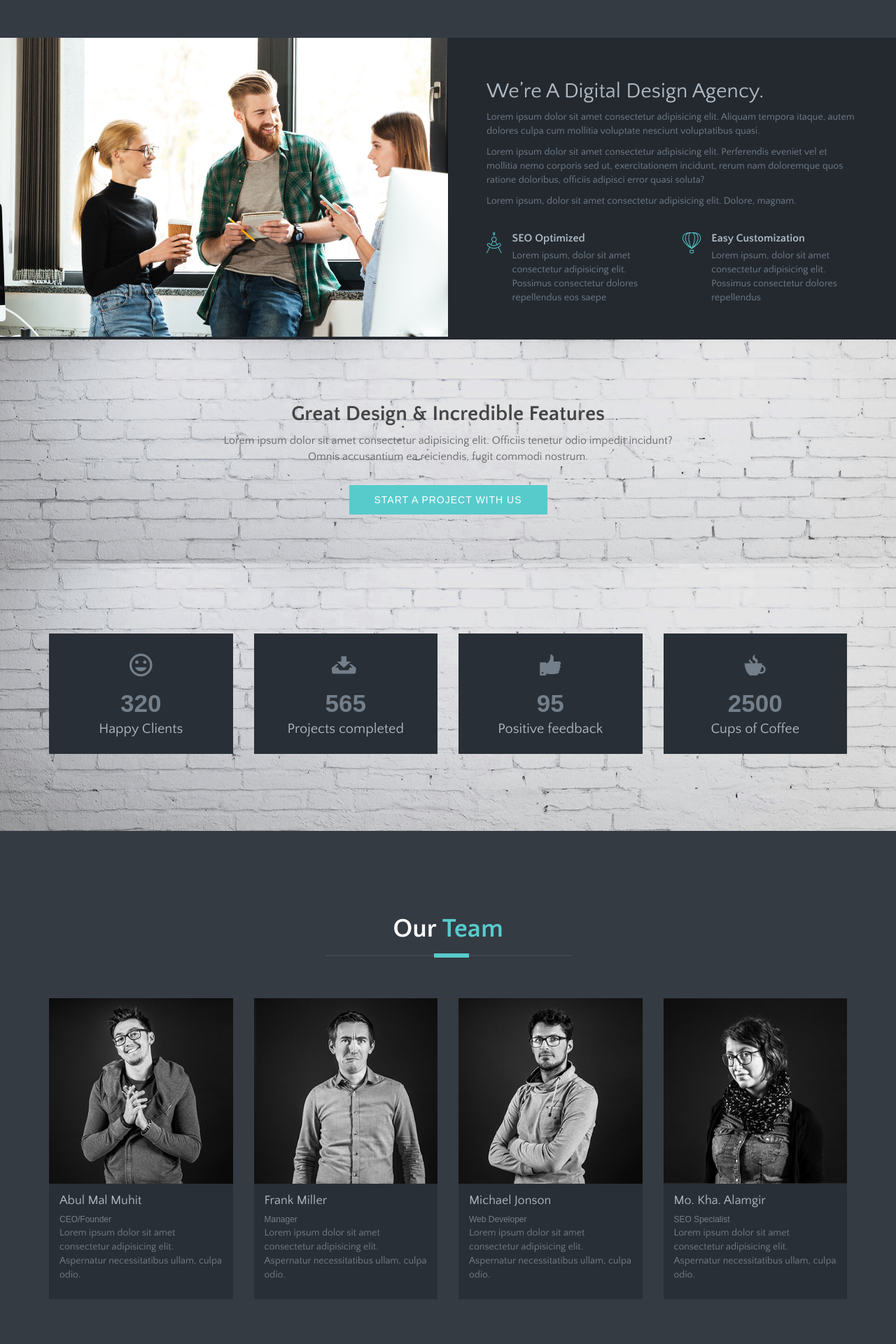
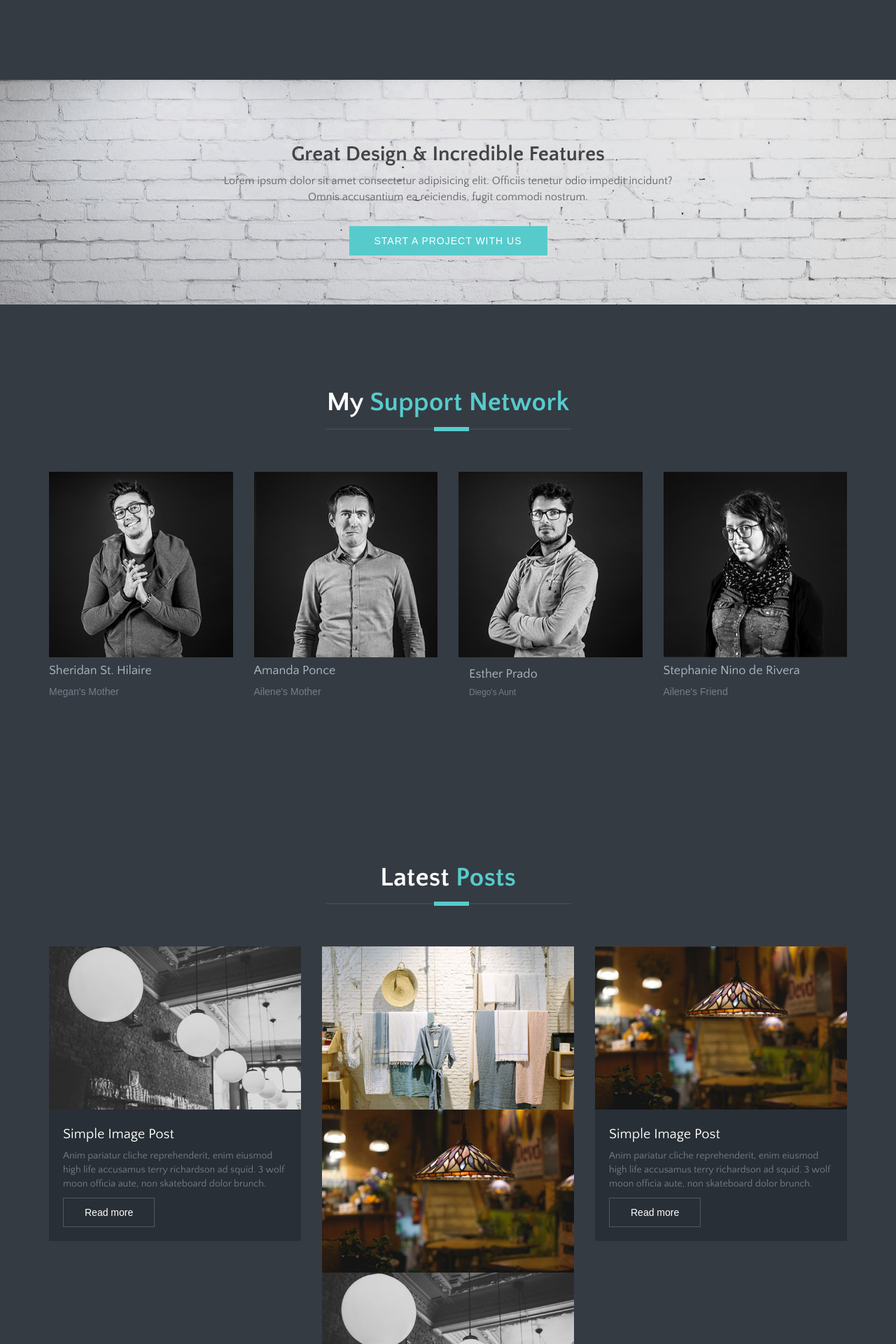
Before and after one commit to ailenetorres/FamHealthApp, a Flask app: page / in a window 1280 px wide. Shown: the part 2600-4520 px from the top of the page at 70% size. Run offline with Flask 2, Linux system fonts and the light colour scheme; some libraries are stand-ins or nearby versions; some web fonts are replaced.

Commit message:
Update index.html

```diff
--- a/templates/index.html
+++ b/templates/index.html
@@ -5,9 +5,9 @@
 <!--[if gt IE 8]><!--> <html class="no-js"> <!--<![endif]-->
     <head>
 		<meta http-equiv="Content-Type" content="text/html; charset=UTF-8">
-        <meta name="description" content="Meghna One page parallax responsive HTML Template ">
+        <meta name="description" content="FamHealth Keep Track of Your Medications in One Place">
 
-        <meta name="author" content="Muhammad Morshed">
+        <meta name="author" content="Muhammad Morshed and Ailene Torres">
 
         <title>FamHealth | Keep Track of Your Medications in One Place!</title>
 
@@ -223,7 +223,7 @@ Welcome Slider
 							<!-- Express About Yourself -->
 							<div class="content text-center">
 								<h3 class="ddd">We're Students</h3>
-								<p>Lorem ipsum dolor sit amet, consectetur adipisicing elit. Velit, nihil, libero, perspiciatis eos provident laborum eum dignissimos</p>
+								<p>Ailene, Diego and Megan are first year students at Columbia University.</p>
 							</div>
 						</div>
 					</div>
@@ -238,7 +238,7 @@ Welcome Slider
 							<!-- Express About Yourself -->
 							<div class="content text-center">
 								<h3>We're Family</h3>
-								<p>Lorem ipsum dolor sit amet, consectetur adipisicing elit. Velit, nihil, libero, perspiciatis eos provident laborum eum dignissimos</p>
+								<p>Personal experience with family members and medications led to the creation of this app. Medication compliance should not have to be a burden and this application allows you to keep track of your meds while allowing your loved ones to check up on you as well.</p>
 							</div>
 						</div>
 					</div>
@@ -253,7 +253,7 @@ Welcome Slider
 							<!-- Express About Yourself -->
 							<div class="content text-center">
 								<h3>We're Geniuses (sort of)</h3>
-								<p>Lorem ipsum dolor sit amet, consectetur adipisicing elit. Velit, nihil, libero, perspiciatis eos provident laborum eum dignissimos</p>
+								<p>Being first years, we don't have a lot of experience with coding, but we tried our best.</p>
 							</div>
 						</div>
 					</div>
@@ -262,48 +262,6 @@ Welcome Slider
 				</div> 		<!-- End row -->
 			</div>   	<!-- End container -->
 		</section>   <!-- End section -->
-
-<section class="section about-2 padding-0 bg-dark" id="about">
-	<div class="container-fluid">
-		<div class="row">
-			<div class="col-md-6 padding-0 ">
-				<img class="img-responsive" src="images/about/about-business-man.jpg" alt="">
-			</div>
-			<div class="col-md-6">
-				<div class="content-block">
-					<h2>We’re A Digital Design Agency.</h2>
-					<p>Lorem ipsum dolor sit amet consectetur adipisicing elit. Aliquam tempora itaque, autem dolores culpa cum mollitia voluptate nesciunt voluptatibus quasi.</p>
-					<p>Lorem ipsum dolor sit amet consectetur adipisicing elit. Perferendis eveniet vel et mollitia nemo corporis sed ut, exercitationem incidunt, rerum nam doloremque quos ratione doloribus, officiis adipisci error quasi soluta?</p>
-					<p>Lorem ipsum, dolor sit amet consectetur adipisicing elit. Dolore, magnam.</p>
-					<div class="row">
-						<div class="col-md-6">
-							<div class="media">
-								<div class="pull-left">
-									<i class="tf-circle-compass"></i>
-								</div>
-								<div class="media-body">
-									<h4 class="media-heading">SEO Optimized</h4>
-									<p>Lorem ipsum, dolor sit amet consectetur adipisicing elit. Possimus consectetur dolores repellendus eos saepe</p>
-								</div>
-							</div>
-						</div>
-						<div class="col-md-6">
-							<div class="media">
-								<div class="pull-left">
-									<i class="tf-hotairballoon"></i>
-								</div>
-								<div class="media-body">
-									<h4 class="media-heading">Easy Customization</h4>
-									<p>Lorem ipsum, dolor sit amet consectetur adipisicing elit. Possimus consectetur dolores repellendus </p>
-								</div>
-							</div>
-						</div>
-					</div>
-				</div>
-			</div>
-		</div>
-	</div>
-</section>
 
 <!--
 Start Call To Action
@@ -320,16 +278,15 @@ Start Call To Action
 	</div>   	<!-- End container -->
 </section>   <!-- End section -->
 
-
 <!--
 Start Counter Section
 ==================================== -->
 
-<section id="counter" class="parallax-section bg-1 section overly">
+<!-- <section id="counter" class="parallax-section bg-1 section overly">
 	<div class="container">
 		<div class="row">
 
-			<!-- first count item -->
+			<!- - first count item - ->
 			<div class="col-md-3 col-sm-6 col-xs-12 text-center wow fadeInDown" data-wow-duration="500ms">
 				<div class="counters-item">
 					<i class="tf-ion-android-happy"></i>
@@ -337,9 +294,9 @@ Start Counter Section
 					<h3>Happy Clients</h3>
 				</div>
 			</div>
-			<!-- end first count item -->
+			<!- - end first count item - ->
 
-			<!-- second count item -->
+			<!- - second count item - ->
 			<div class="col-md-3 col-sm-6 col-xs-12 text-center wow fadeInDown" data-wow-duration="500ms" data-wow-delay="200ms">
 				<div class="counters-item">
 					<i class="tf-ion-archive"></i>
@@ -347,9 +304,9 @@ Start Counter Section
 					<h3>Projects completed</h3>
 				</div>
 			</div>
-			<!-- end second count item -->
+			<!- - end second count item - ->
 
-			<!-- third count item -->
+			<!- - third count item - ->
 			<div class="col-md-3 col-sm-6 col-xs-12 text-center wow fadeInDown" data-wow-duration="500ms" data-wow-delay="400ms">
 				<div class="counters-item">
 					<i class="tf-ion-thumbsup"></i>
@@ -358,9 +315,9 @@ Start Counter Section
 
 				</div>
 			</div>
-			<!-- end third count item -->
+			<!- - end third count item - ->
 
-			<!-- fourth count item -->
+			<!- - fourth count item - ->
 			<div class="col-md-3 col-sm-6 col-xs-12 text-center wow fadeInDown" data-wow-duration="500ms" data-wow-delay="600ms">
 				<div class="counters-item kill-margin-bottom">
 					<i class="tf-ion-coffee"></i>
@@ -368,36 +325,37 @@ Start Counter Section
 					<h3>Cups of Coffee</h3>
 				</div>
 			</div>
-			<!-- end fourth count item -->
+			<!- - end fourth count item - ->
 
-		</div> 		<!-- end row -->
-	</div>   	<!-- end container -->
-</section>   <!-- end section -->
+		</div> 		<!- - end row - ->
+	</div>   	<!- - end container - ->
+</section>   <!- - end section - -> \
+-->
 
 <!--
-Start Our Team
+Start Support Network
 =========================================== -->
 
-<section id="our-team" class="section">
+<section id="support-network" class="section">
 	<div class="container">
 		<div class="row">
 
 			<!-- section title -->
 			<div class="title text-center wow fadeInUp" data-wow-duration="500ms">
-				<h2>Our <span class="color">Team</span></h2>
+				<h2>My <span class="color">Support Network</span></h2>
 				<div class="border"></div>
 			</div>
 			<!-- /section title -->
 
-			<!-- team member -->
+			<!-- loved one -->
 			<div class="col-md-3 col-sm-6 col-xs-12  wow fadeInDown" data-wow-duration="500ms">
-               <div class="team-member">
-					<div class="member-photo">
+               <div class="loved-one">
+					<div class="loved-one-photo">
 						<!-- member photo -->
 						<img class="img-responsive" src="images/team/team-1.jpg" alt="Meghna">
 						<!-- /member photo -->
-
-						<!-- member social profile -->
+						<!--
+						<!- - member social profile - ->
 						<div class="mask">
 							<ul class="list-inline">
 								<li><a href="#"><i class="tf-ion-social-facebook"></i></a></li>
@@ -406,31 +364,33 @@ Start Our Team
 								<li><a href="#"><i class="tf-ion-social-dribbble-outline"></i></a></li>
 							</ul>
 						</div>
-						<!-- /member social profile -->
+						<!- - /member social profile - ->
+					-->
 					</div>
 
 					<!-- member name & designation -->
-					<div class="member-meta">
-						<h4>Abul Mal Muhit</h4>
-						<span>CEO/Founder</span>
-						<p>Lorem ipsum dolor sit amet consectetur adipisicing elit. Aspernatur necessitatibus ullam, culpa odio.</p>
+					<div class="loved-one-meta">
+						<h4>Sheridan St. Hilaire</h4>
+						<span>Megan's Mother</span>
+						<!-- <p>Lorem ipsum dolor sit amet consectetur adipisicing elit. Aspernatur necessitatibus ullam, culpa odio.</p>
+						-->
 					</div>
-					<!-- /member name & designation -->
-					<!-- /about member -->
+					<!-- /loved one name & designation -->
+					<!-- /about loved one -->
 
                </div>
             </div>
-			<!-- end team member -->
+			<!-- end loved one -->
 
-			<!-- team member -->
+			<!-- loved one -->
 			<div class="col-md-3 col-sm-6 col-xs-12 wow fadeInDown" data-wow-duration="500ms" data-wow-delay="200ms">
-               <div class="team-member">
-					<div class="member-photo">
+               <div class="loved-one-member">
+					<div class="loved-one-photo">
 						<!-- member photo -->
 						<img class="img-responsive" src="images/team/team-2.jpg" alt="Meghna">
 						<!-- /member photo -->
-
-						<!-- member social profile -->
+						<!--
+						<!- - member social profile - ->
 						<div class="mask">
 							<ul class="list-inline">
 								<li><a href="#"><i class="tf-ion-social-facebook"></i></a></li>
@@ -439,30 +399,33 @@ Start Our Team
 								<li><a href="#"><i class="tf-ion-social-dribbble-outline"></i></a></li>
 							</ul>
 						</div>
-						<!-- /member social profile -->
+						<!- - /member social profile - ->
+					-->
 					</div>
 
 					<!-- member name & designation -->
-					<div class="member-meta">
-						<h4>Frank Miller</h4>
-						<span>Manager</span>
+					<div class="loved-one-meta">
+						<h4>Amanda Ponce</h4>
+						<span>Ailene's Mother</span>
+						<!--
 						<p>Lorem ipsum dolor sit amet consectetur adipisicing elit. Aspernatur necessitatibus ullam, culpa odio.</p>
+					-->
 					</div>
-					<!-- /member name & designation -->
-					<!-- /about member -->
+					<!-- /loved one name & designation -->
+					<!-- /about loved one -->
 				</div>
             </div>
-			<!-- end team member -->
+			<!-- end loved one -->
 
-			<!-- team member -->
+			<!-- loved one -->
 			<div class="col-md-3 col-sm-6 col-xs-12 wow fadeInDown" data-wow-duration="500ms" data-wow-delay="400ms">
-               <div class="team-member">
-					<div class="member-photo">
+               <div class="loved-one-member">
+					<div class="loved-one-photo">
 						<!-- member photo -->
 						<img class="img-responsive" src="images/team/team-3.jpg" alt="Meghna">
 						<!-- /member photo -->
-
-						<!-- member social profile -->
+						<!--
+						<!- - member social profile - ->
 						<div class="mask">
 							<ul class="list-inline">
 								<li><a href="#"><i class="tf-ion-social-facebook"></i></a></li>
@@ -471,30 +434,33 @@ Start Our Team
 								<li><a href="#"><i class="tf-ion-social-dribbble-outline"></i></a></li>
 							</ul>
 						</div>
-						<!-- /member social profile -->
+						<!- - /member social profile - ->
+					-->
 					</div>
 
 					<!-- member name & designation -->
 					<div class="member-meta">
-						<h4>Michael Jonson</h4>
-						<span>Web Developer</span>
+						<h4>Esther Prado</h4>
+						<span>Diego's Aunt</span>
+						<!--
 						<p>Lorem ipsum dolor sit amet consectetur adipisicing elit. Aspernatur necessitatibus ullam, culpa odio.</p>
+					-->
 					</div>
-					<!-- /member name & designation -->
-					<!-- /about member -->
+					<!-- /loved one name & designation -->
+					<!-- /about loved one -->
                </div>
             </div>
-			<!-- end team member -->
+			<!-- end loved one -->
 
-			<!-- team member -->
+			<!-- loved one -->
 			<div class="col-md-3 col-sm-6 col-xs-12 wow fadeInDown" data-wow-duration="500ms" data-wow-delay="600ms">
-               <div class="team-member">
-					<div class="member-photo">
+               <div class="loved-one-member">
+					<div class="loved-one-photo">
 						<!-- member photo -->
 						<img class="img-responsive" src="images/team/team-4.jpg" alt="Meghna">
 						<!-- /member photo -->
-
-						<!-- member social profile -->
+						<!--
+						<!- - member social profile - ->
 						<div class="mask">
 							<ul class="list-inline">
 								<li><a href="#"><i class="tf-ion-social-facebook"></i></a></li>
@@ -503,52 +469,55 @@ Start Our Team
 								<li><a href="#"><i class="tf-ion-social-dribbble-outline"></i></a></li>
 							</ul>
 						</div>
-						<!-- /member social profile -->
+						<!- - /member social profile - ->
+					-->
 					</div>
 
 					<!-- member name & designation -->
-					<div class="member-meta">
-						<h4>Mo. Kha. Alamgir</h4>
-						<span>SEO Specialist</span>
+					<div class="loved-one-meta">
+						<h4>Stephanie Nino de Rivera</h4>
+						<span>Ailene's Friend</span>
+						<!--
 						<p>Lorem ipsum dolor sit amet consectetur adipisicing elit. Aspernatur necessitatibus ullam, culpa odio.</p>
+					-->
 					</div>
-					<!-- /member name & designation -->
-					<!-- /about member -->
+					<!-- /loved name & designation -->
+					<!-- /about loved one -->
                </div>
             </div>
-			<!-- end team member -->
+			<!-- end loved one -->
 
 		</div>  	<!-- End row -->
 	</div>   	<!-- End container -->
 </section>   <!-- End section -->
 
-
-<!-- Start Pricing section
-		=========================================== -->
+<!--
+<!- - Start Pricing section
+		=========================================== - ->
 
 		<section id="pricing" class="pricing section">
 			<div class="container">
 				<div class="row">
 
-					<!-- section title -->
+					<!- - section title - ->
 				    <div class="title text-center wow fadeInDown" data-wow-duration="500ms">
 			        	<h2>Our Greatest<span class="color"> Plans</span></h2>
 				        <div class="border"></div>
 				    </div>
-				    <!-- /section title -->
+				    <!- - /section title - ->
 
-					<!-- single pricing table -->
+					<!- - single pricing table - ->
 					<div class="col-md-3 col-sm-6 col-xs-12 text-center wow fadeInUp" data-wow-duration="200ms">
 						<div class="price-item">
 
-							<!-- plan name & value -->
+							<!- - plan name & value - ->
 							<div class="price-title">
 								<h3>Free</h3>
 								<p><strong class="value">$99</strong>/ month</p>
 							</div>
-							<!-- /plan name & value -->
+							<!- - /plan name & value - ->
 
-							<!-- plan description -->
+							<!- - plan description - ->
 							<ul>
 								<li>1GB Disk Space</li>
 								<li>10 Email Account</li>
@@ -557,28 +526,28 @@ Start Our Team
 								<li>10 GB Bandwidth</li>
 								<li>24/7 Tech Support</li>
 							</ul>
-							<!-- /plan description -->
+							<!- - /plan description - ->
 
-							<!-- signup button -->
+							<!- - signup button - ->
 							<a class="btn btn-transparent" href="#">Signup</a>
-							<!-- /signup button -->
+							<!- - /signup button - ->
 
 						</div>
 					</div>
-					<!-- end single pricing table -->
+					<!- - end single pricing table - ->
 
-					<!-- single pricing table -->
+					<!- - single pricing table - ->
 					<div class="col-md-3 col-sm-6 col-xs-12 text-center wow fadeInUp" data-wow-duration="500ms" data-wow-delay="400ms">
 						<div class="price-item">
 
-							<!-- plan name & value -->
+							<!- - plan name & value - ->
 							<div class="price-title">
 								<h3>Silver</h3>
 								<p><strong class="value">$149</strong/>/ month</p>
 							</div>
-							<!-- /plan name & value -->
+							<!- - /plan name & value - ->
 
-							<!-- plan description -->
+							<!- - plan description - ->
 							<ul>
 								<li>1GB Disk Space</li>
 								<li>10 Email Account</li>
@@ -587,28 +556,28 @@ Start Our Team
 								<li>10 GB Bandwidth</li>
 								<li>24/7 Tech Support</li>
 							</ul>
-							<!-- /plan description -->
+							<!- - /plan description - ->
 
-							<!-- signup button -->
+							<!- - signup button - ->
 							<a class="btn btn-transparent" href="#">Signup</a>
-							<!-- /signup button -->
+							<!- - /signup button - ->
 
 						</div>
 					</div>
-					<!-- end single pricing table -->
+					<!- - end single pricing table - ->
 
-					<!-- single pricing table -->
+					<!- - single pricing table - ->
 					<div class="col-md-3 col-sm-6 col-xs-12 text-center wow fadeInUp" data-wow-duration="500ms" data-wow-delay="600ms">
 						<div class="price-item">
 
-							<!-- plan name & value -->
+							<!- - plan name & value - ->
 							<div class="price-title">
 								<h3>Gold</h3>
 								<p><strong class="value">$199</strong/>/ month</p>
 							</div>
-							<!-- /plan name & value -->
+							<!- - /plan name & value - ->
 
-							<!-- plan description -->
+							<!- - plan description - ->
 							<ul>
 								<li>1GB Disk Space</li>
 								<li>10 Email Account</li>
@@ -617,28 +586,28 @@ Start Our Team
 								<li>10 GB Bandwidth</li>
 								<li>24/7 Tech Support</li>
 							</ul>
-							<!-- /plan description -->
+							<!- - /plan description - ->
 
-							<!-- signup button -->
+							<!- - signup button - ->
 							<a class="btn btn-transparent" href="#">Signup</a>
-							<!-- /signup button -->
+							<!- - /signup button - ->
 
 						</div>
 					</div>
-					<!-- end single pricing table -->
+					<!- - end single pricing table - ->
 
-					<!-- single pricing table -->
+					<!- - single pricing table - ->
 					<div class="col-md-3 col-sm-6 col-xs-12 text-center wow fadeInUp" data-wow-duration="500ms" data-wow-delay="750ms">
 						<div class="price-item">
 
-							<!-- plan name & value -->
+							<!- - plan name & value - ->
 							<div class="price-title">
 								<h3>Platinum</h3>
 								<p><strong class="value">$299</strong/>/ month</p>
 							</div>
-							<!-- /plan name & value -->
+							<!- - /plan name & value - ->
 
-							<!-- plan description -->
+							<!- - plan description - ->
 							<ul>
 								<li>1GB Disk Space</li>
 								<li>10 Email Account</li>
@@ -647,87 +616,88 @@ Start Our Team
 								<li>10 GB Bandwidth</li>
 								<li>24/7 Tech Support</li>
 							</ul>
-							<!-- /plan description -->
+							<!- - /plan description - ->
 
-							<!-- signup button -->
+							<!- - signup button - ->
 							<a class="btn btn-transparent" href="#">Signup</a>
-							<!-- /signup button -->
+							<!- - /signup button - ->
 
 						</div>
 					</div>
-					<!-- end single pricing table -->
+					<!- - end single pricing table - ->
 
 
-				</div>       <!-- End row -->
-			</div>   	<!-- End container -->
-		</section>   <!-- End section -->
+				</div>       <!- - End row - ->
+			</div>   	<!- - End container - ->
+		</section>   <!- - End section - ->
+	-->
+<!--
+<!- - Start Family
+		=========================================== - ->
 
-<!-- Start Testimonial
-		=========================================== -->
-
-<section id="testimonial" class="testimonial overly section bg-2">
+<section id="family" class="family overly section bg-2">
 	<div class="container">
 		<div class="row">
 			<div class="col-lg-12">
-				<!-- testimonial wrapper -->
-				<div id="testimonials" class="wow fadeInUp" data-wow-duration="500ms" data-wow-delay="100ms">
+				<!- - family wrapper - ->
+				<div id="family" class="wow fadeInUp" data-wow-duration="500ms" data-wow-delay="100ms">
 
-					<!-- testimonial single -->
+					<!- - testimonial single - ->
 					<div class="item text-center">
 
-						<!-- client photo -->
+						<!- - client photo - ->
 						<div class="client-thumb">
 							<img src="images/team/client-1.jpg" class="img-responsive" alt="Meghna">
 						</div>
-						<!-- /client photo -->
+						<!- - /client photo - ->
 
-						<!-- client info -->
+						<!- - client info - ->
 						<div class="client-info">
 							<div class="client-meta">
-								<h3>Jonathon Andrew</h3>
+								<h3>Sheridan St.Hilaire</h3>
 								<span>Dec 26, 2018</span>
 							</div>
 							<div class="client-comment">
 								<p>Lorem ipsum dolor sit amet, consectetur adipisicing elit. Praesentium minima ex, quia error, deserunt voluptatibus repellendus? Incidunt eligendi aliquam repellat molestias, vel sed optio rem odit quis ratione non consequuntur!</p>
 							</div>
 						</div>
-						<!-- /client info -->
+						<!- - /client info - ->
 					</div>
-					<!-- /testimonial single -->
+					<!- - /testimonial single - ->
 
-					<!-- testimonial single -->
+					<!- - testimonial single - ->
 					<div class="item text-center">
 
-						<!-- client photo -->
+						<!- - client photo - ->
 						<div class="client-thumb">
 							<img src="images/team/client-2.jpg" class="img-responsive" alt="Meghna">
 						</div>
-						<!-- /client photo -->
+						<!- - /client photo - ->
 
-						<!-- client info -->
+						<!- - client info - ->
 						<div class="client-info">
 							<div class="client-meta">
-								<h3>Jonathon Andrew</h3>
+								<h3>Amanda Ponce</h3>
 								<span>Dec 26, 2018</span>
 							</div>
 							<div class="client-comment">
 								<p>Lorem ipsum dolor sit amet, consectetur adipisicing elit. Vel reiciendis qui in laborum obcaecati expedita blanditiis animi placeat, nemo exercitationem porro. Consequuntur qui commodi minima molestiae, dolores reprehenderit nemo inventore.</p>
 							</div>
 						</div>
-						<!-- /client info -->
+						<!- - /client info - ->
 					</div>
-					<!-- /testimonial single -->
+					<!- - /testimonial single - ->
 
-					<!-- testimonial single -->
+					<!- - testimonial single - ->
 					<div class="item text-center">
 
-						<!-- client photo -->
+						<!- - client photo - ->
 						<div class="client-thumb">
 							<img src="images/team/client-1.jpg" class="img-responsive" alt="Meghna">
 						</div>
-						<!-- /client photo -->
+						<!- - /client photo - ->
 
-						<!-- client info -->
+						<!- - client info - ->
 						<div class="client-info">
 							<div class="client-meta">
 								<h3>Jonathon Andrew</h3>
@@ -737,22 +707,23 @@ Start Our Team
 								<p>Lorem ipsum dolor sit amet, consectetur adipisicing elit. Mollitia dolorem non delectus neque, voluptatem accusamus atque expedita doloribus minima iusto nemo, numquam eos quia maiores harum! Quaerat illum beatae necessitatibus!</p>
 							</div>
 						</div>
-						<!-- /client info -->
+						<!- - /client info - ->
 					</div>
-					<!-- /testimonial single -->
+					<!- - /testimonial single - ->
 
-				</div>		<!-- end testimonial wrapper -->
-			</div> 		<!-- end col lg 12 -->
-		</div>	    <!-- End row -->
-	</div>       <!-- End container -->
-</section>    <!-- End Section -->
+				</div>		<!- - end testimonial wrapper - ->
+			</div> 		<!- - end col lg 12 - ->
+		</div>	    <!- - End row - ->
+	</div>       <!- - End container - ->
+</section>    <!- - End Section - ->
+-->
 
 
 <!--
-Start Blog Section
+Start Post Section
 =========================================== -->
 
-<section id="blog" class="section">
+<section id="post" class="section">
 	<div class="container">
 		<div class="row">
 
```
